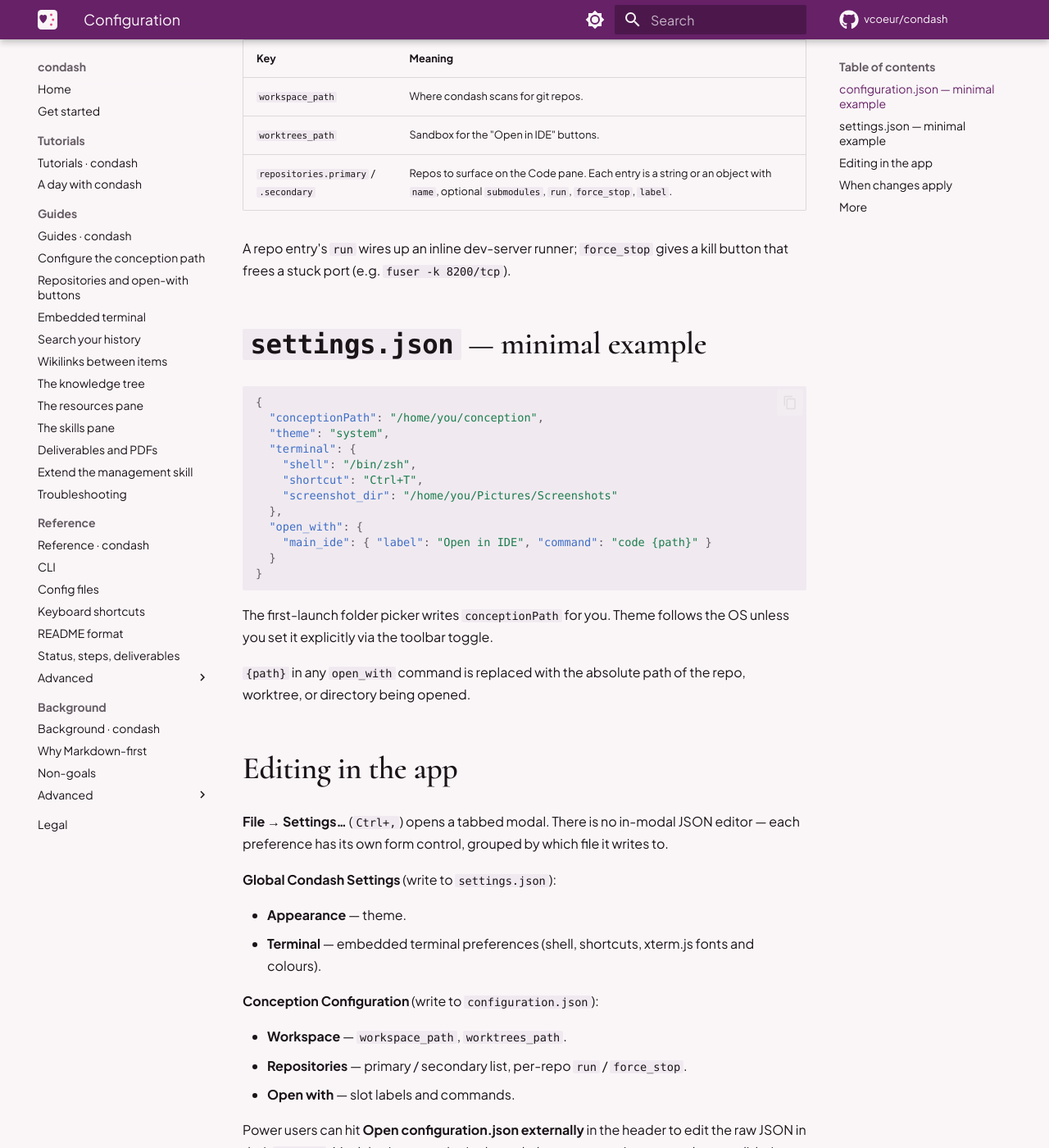
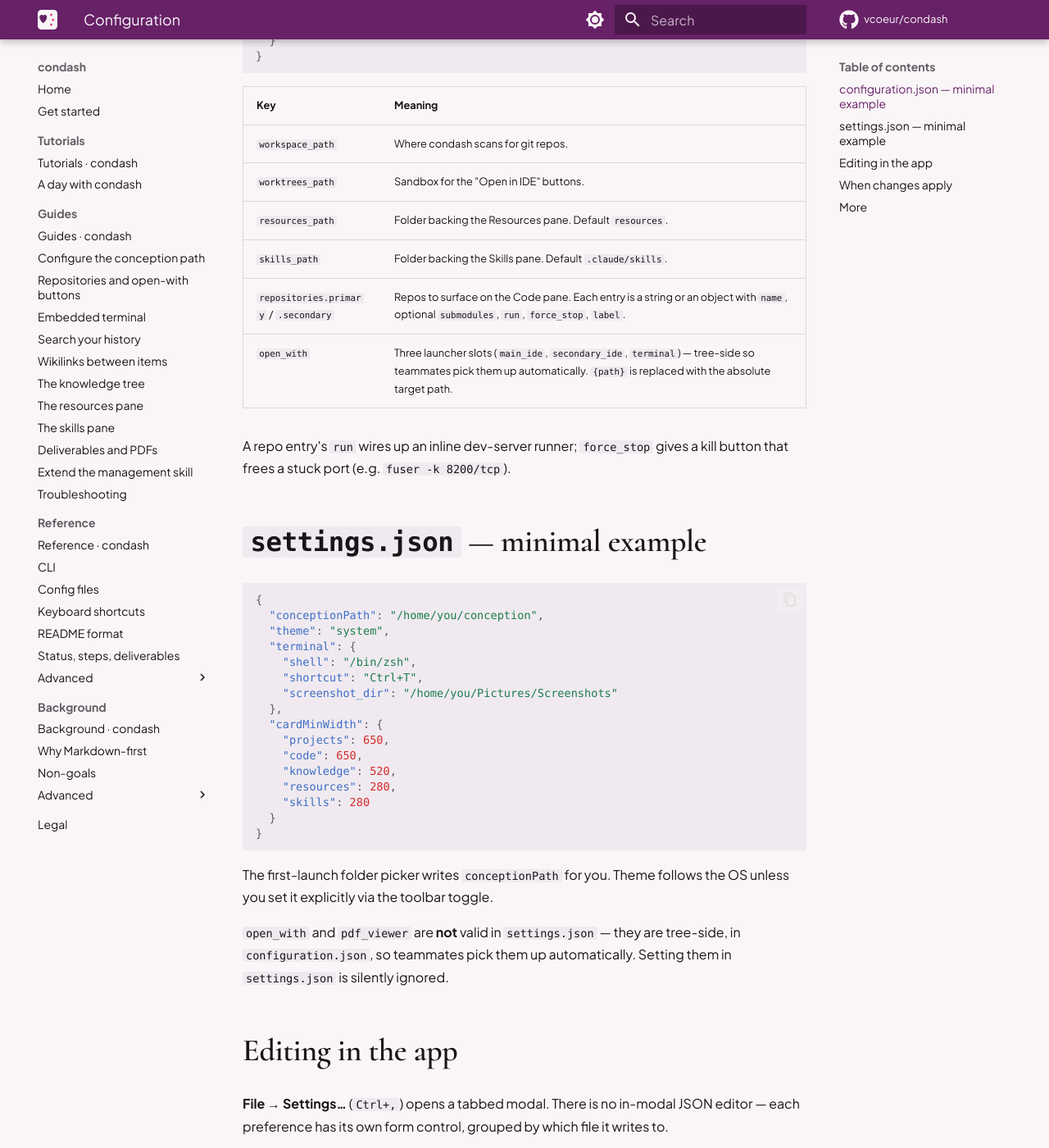
Before and after one commit to vcoeur/condash, an MkDocs documentation site: the page built from docs/help/configuration.md, in a window 1280 px wide and 1400 px high, scrolled down 912 px. Shown: the whole window at 82% size. Built offline with MkDocs 1.6.1 and Material for MkDocs 9.7.7, drawn with Linux system fonts in a browser that asks for light colours; comment, search, counter and statistics services are not loaded; some of the changed text lies outside the part shown.

Commit message:
Phase A: docs reconciliation pass-4 (help/configuration, toast docs)
- help/configuration.md: example correctness — open_with moved out of
  settings.json into configuration.json (it's tree-side only and was
  silently ignored where it was). Replaced with cardMinWidth example.
  Added resources_path / skills_path to the configuration.json key
  table. Appearance section + reload table now mention cardMinWidth.
  Reload table also lists resources_path / skills_path as restart-required.
- reference/config.md L70: workspace_path entry said 'the tab is hidden';
  changed to 'the pane is hidden' (tabs/panes terminology rename was
  incomplete here).
- guides/troubleshooting.md: added 'Reading the toasts' subsection
  explaining the three toast kinds (success/error/info) added in pass-3
  v2.10.22 — they were behaviourally documented in code but the public
  docs never explained the colour-to-kind mapping.
- guides/troubleshooting.md: CLI fast-path noun list updated to
  include 'audit' (was missing alongside the v2.10.22 build/after-pack
  fix).

````diff
--- a/docs/help/configuration.md
+++ b/docs/help/configuration.md
@@ -23,6 +23,9 @@
       { "name": "myapp", "run": "make dev" }
     ],
     "secondary": ["conception"]
+  },
+  "open_with": {
+    "main_ide": { "label": "Open in IDE", "command": "code {path}" }
   }
 }
 ```
@@ -31,7 +34,10 @@
 |---|---|
 | `workspace_path` | Where condash scans for git repos. |
 | `worktrees_path` | Sandbox for the "Open in IDE" buttons. |
+| `resources_path` | Folder backing the Resources pane. Default `resources`. |
+| `skills_path` | Folder backing the Skills pane. Default `.claude/skills`. |
 | `repositories.primary` / `.secondary` | Repos to surface on the Code pane. Each entry is a string or an object with `name`, optional `submodules`, `run`, `force_stop`, `label`. |
+| `open_with` | Three launcher slots (`main_ide`, `secondary_ide`, `terminal`) — tree-side so teammates pick them up automatically. `{path}` is replaced with the absolute target path. |
 
 A repo entry's `run` wires up an inline dev-server runner; `force_stop`
 gives a kill button that frees a stuck port (e.g. `fuser -k 8200/tcp`).
@@ -47,8 +53,12 @@
     "shortcut": "Ctrl+T",
     "screenshot_dir": "/home/you/Pictures/Screenshots"
   },
-  "open_with": {
-    "main_ide": { "label": "Open in IDE", "command": "code {path}" }
+  "cardMinWidth": {
+    "projects": 650,
+    "code": 650,
+    "knowledge": 520,
+    "resources": 280,
+    "skills": 280
   }
 }
 ```
@@ -56,8 +66,9 @@
 The first-launch folder picker writes `conceptionPath` for you. Theme
 follows the OS unless you set it explicitly via the toolbar toggle.
 
-`{path}` in any `open_with` command is replaced with the absolute path
-of the repo, worktree, or directory being opened.
+`open_with` and `pdf_viewer` are **not** valid in `settings.json` — they
+are tree-side, in `configuration.json`, so teammates pick them up
+automatically. Setting them in `settings.json` is silently ignored.
 
 ## Editing in the app
 
@@ -67,7 +78,8 @@
 
 **Global Condash Settings** (write to `settings.json`):
 
-- **Appearance** — theme.
+- **Appearance** — theme; per-pane card-grid min-widths (Projects /
+  Code / Knowledge / Resources / Skills).
 - **Terminal** — embedded terminal preferences (shell, shortcuts,
   xterm.js fonts and colours).
 
@@ -86,8 +98,8 @@
 
 | Change | Effect |
 |---|---|
-| `open_with`, `terminal`, repo `run` / `force_stop` | Live, no restart |
-| `workspace_path`, `worktrees_path`, repository list | Restart required |
+| `open_with`, `terminal`, repo `run` / `force_stop`, `cardMinWidth`, theme | Live, no restart |
+| `workspace_path`, `worktrees_path`, `resources_path`, `skills_path`, repository list | Restart required |
 
 ## More
 
````
Also changed, not shown: docs/guides/troubleshooting.md (+13 -1 lines), docs/reference/config.md (+1 -1 lines).
